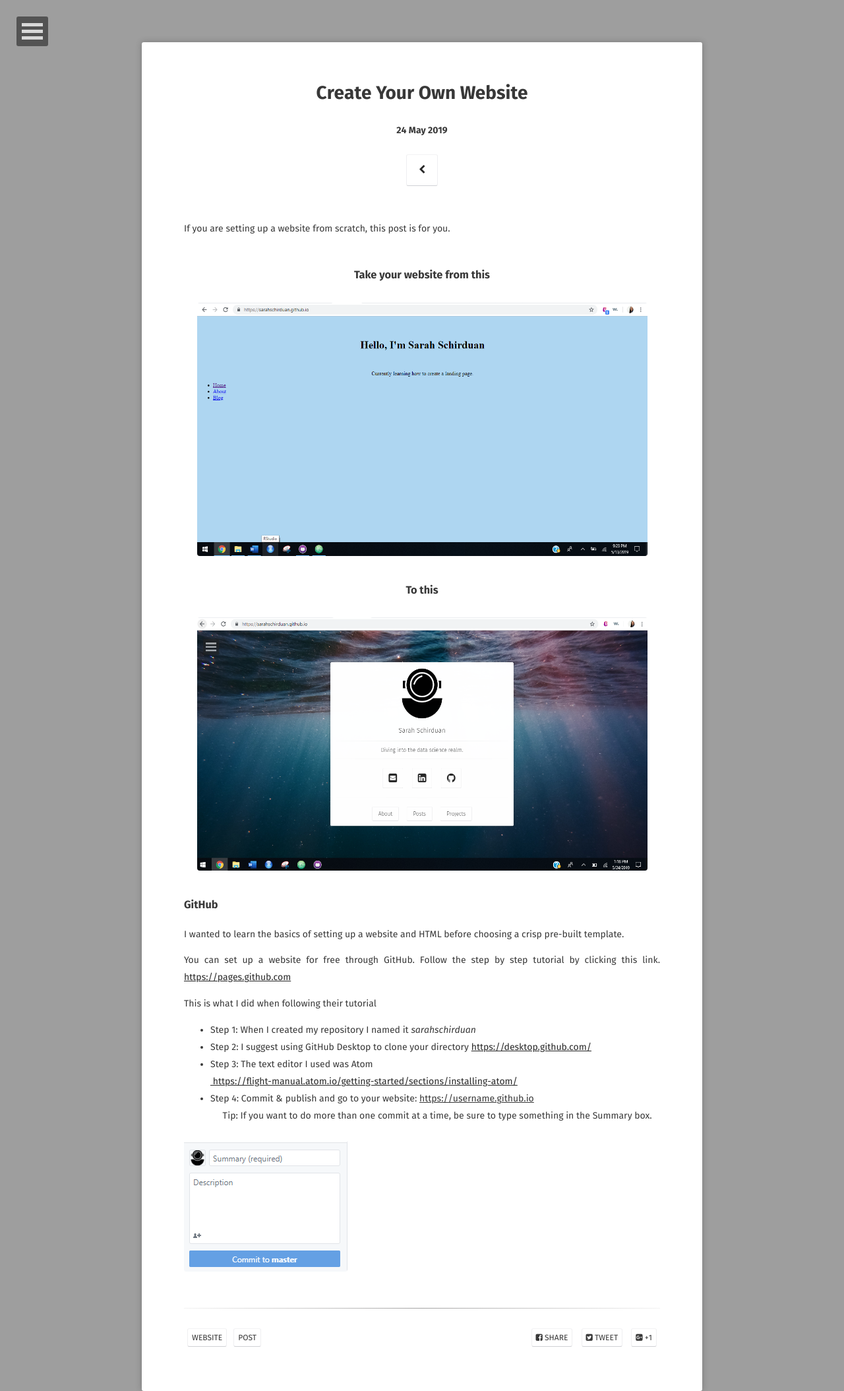
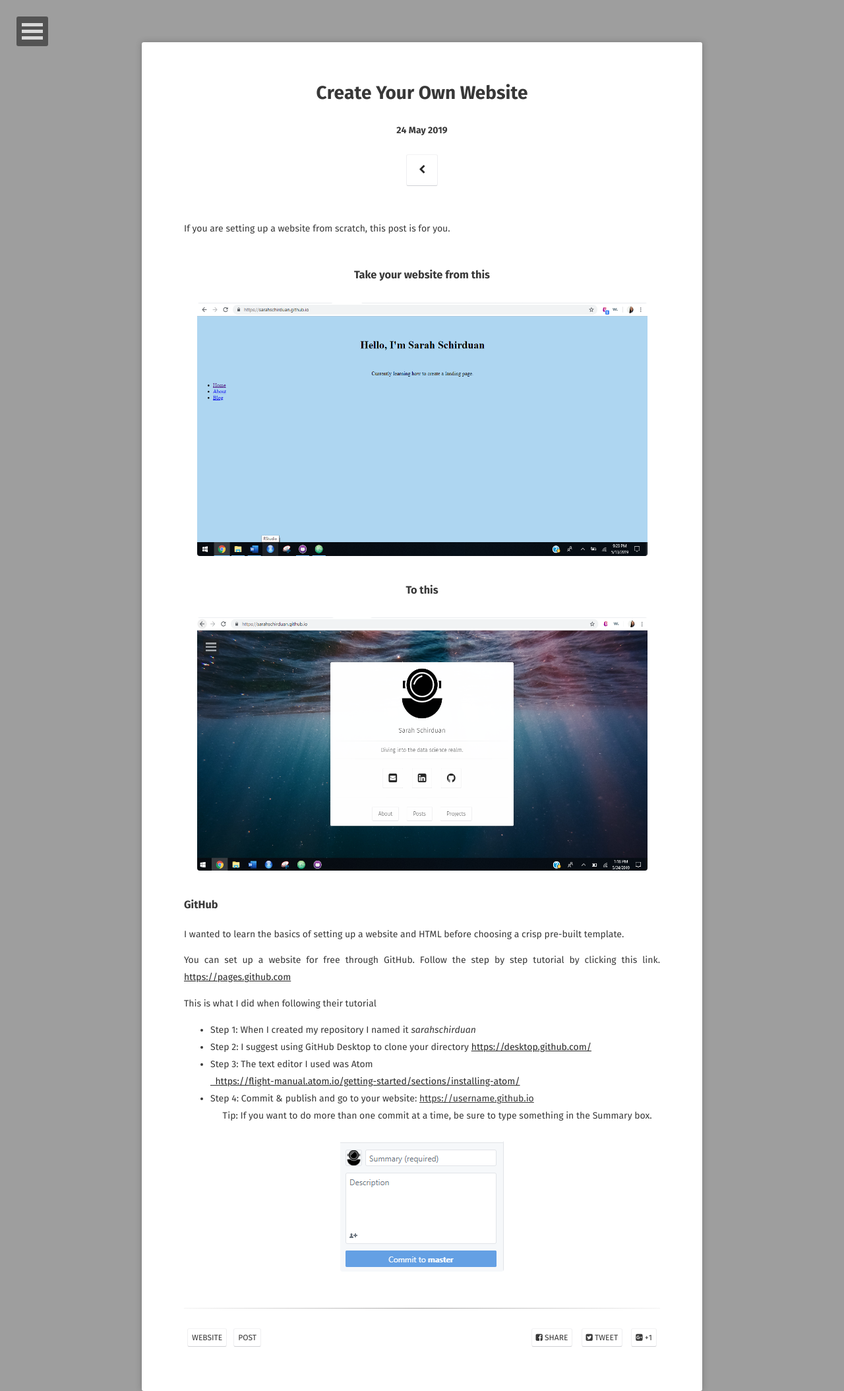
Before and after one commit to sarahschirduan/sarahschirduan.github.io, a Jekyll site: the page built from _posts/2019-05-24-create-your-own-website.md, in a window 1280 px wide. Shown: the whole page at 66% size. Built offline with Jekyll 4.4.1, drawn with Linux system fonts in a browser that asks for light colours; some web fonts are replaced.

Commit message:
Update 2019-05-24-create-your-own-website.md

```diff
--- a/_posts/2019-05-24-create-your-own-website.md
+++ b/_posts/2019-05-24-create-your-own-website.md
@@ -30,9 +30,9 @@ This is what I did when following their tutorial
 * Step 1: When I created my repository I named it <i>sarahschirduan</i>
 * Step 2: I suggest using GitHub Desktop to clone your directory <a href="https://desktop.github.com/"> https://desktop.github.com/</a>
 * Step 3: The text editor I used was Atom <br>
-  <a href="https://flight-manual.atom.io/getting-started/sections/installing-atom/">&nbsp;https://flight-manual.atom.io/getting-started/sections/installing-atom/</a>
+  <a href="https://flight-manual.atom.io/getting-started/sections/installing-atom/"> &nbsp; https://flight-manual.atom.io/getting-started/sections/installing-atom/</a>
 * Step 4: Commit & publish and go to your website: <u>https://username.github.io</u><br>
 &nbsp;&nbsp;&nbsp;&nbsp;&nbsp;Tip: If you want to do more than one commit at a time, be sure to type something in the Summary box.
 <figure>
-<a href="/assets/img/summary_box.png"><img src="/assets/img/summary_box.png" align="left"></a>
+<a href="/assets/img/summary_box.png"><img src="/assets/img/summary_box.png"></a>
 </figure>
```
